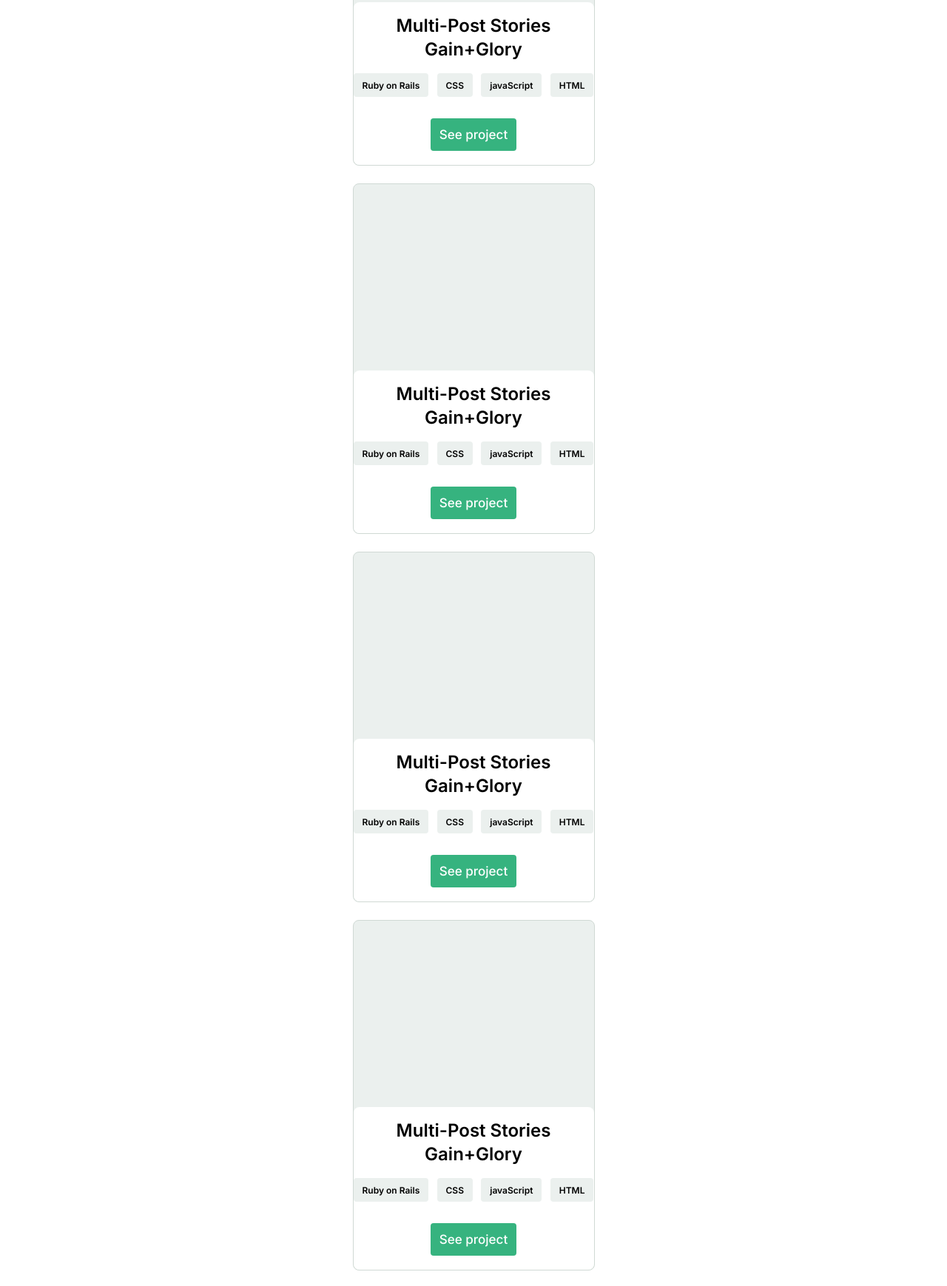
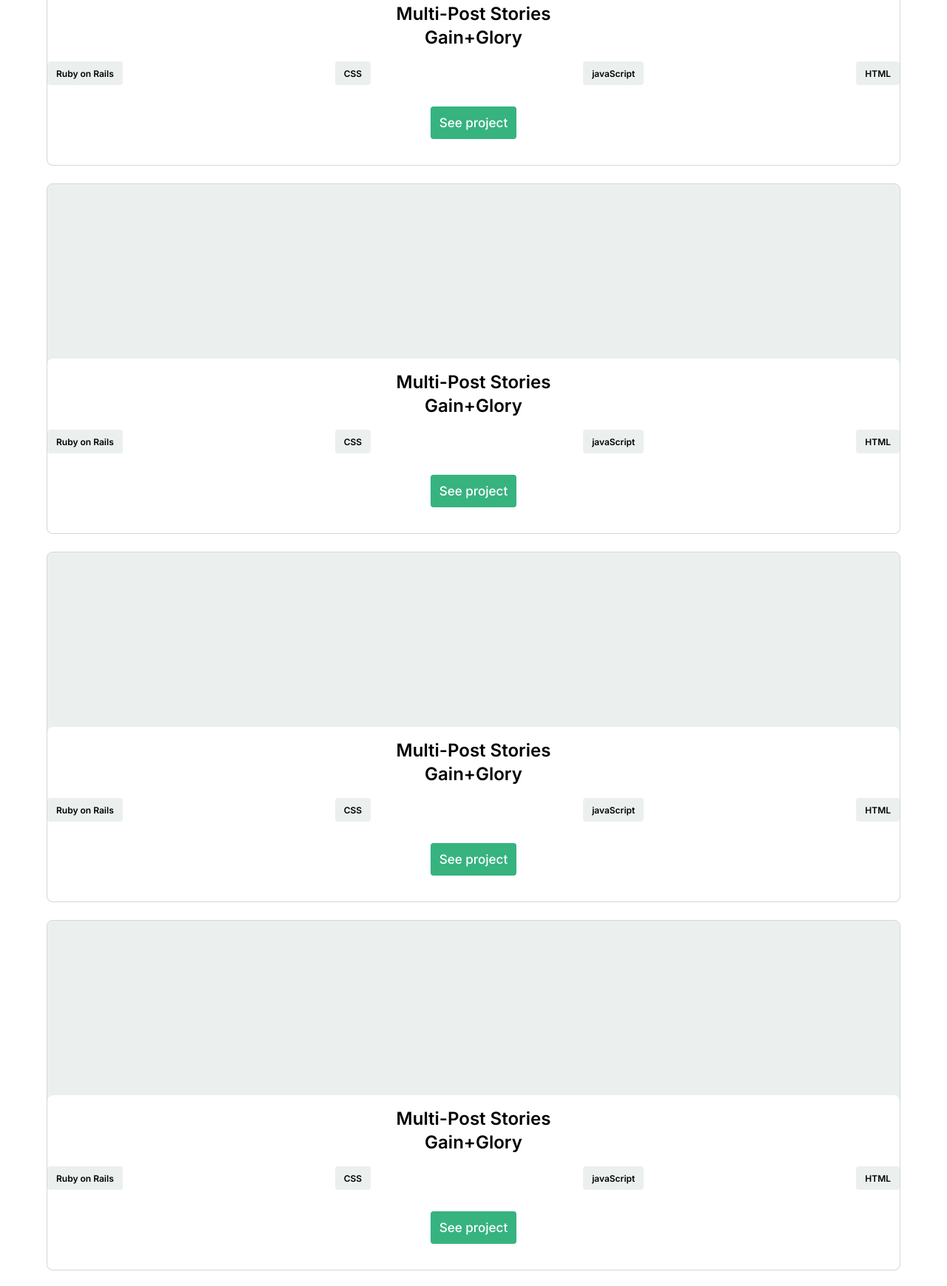
Before and after one commit to IsmaelMastronardi/Portfolio, a website: page index.html in a window 1280 px wide. Shown: the part 2091-3830 px from the top of the page at 74% size. Drawn offline with Linux system fonts and the light colour scheme.

Commit message:
remove div from index.html - change styles of project section to flex in works.css

```diff
--- a/index.html
+++ b/index.html
@@ -68,6 +68,9 @@
             <div>
                 <img src="assets/images/WorksSection/Indicator.png" class="indicatorIcon">
             </div>
+            <!--
+                artilces have background instead of image beacuse the template has no images
+            -->
             <article class="project">
                 <div class="projectPicture">
                     <img>
@@ -76,34 +79,33 @@
                     <h3 class="projectTitle">
                         Multi-Post Stories <br/>Gain+Glory
                     </h3>
-                    <div class="greyProjectButtons">
-                        <div>
+                    <ul class="greyProjectButtons">
+                        <il class="projectListItems">
                             <button class="projectButton">
                                 Ruby on Rails
                             </button>
-                        </div>
-                        <div>
+                        </il>
+                        <il class="projectListItems"></il>
                             <button class="projectButton">
                                 CSS
                             </button>
-                        </div>
-                        <div>
+                        </il>
+                        <il class="projectListItems"></il>
                             <button class="projectButton">
                                 javaScript
                             </button>
-                        </div>
-                        <div>
+                        </il>
+                        <il class="projectListItems"></il>
                             <button class="projectButton">
                                 HTML
                             </button>
-                        </div>
-                    </div>
+                        </il>
+                    </ul>
                     <div class="greenProjectButton">
                     <button class="LinkButton">
                         See project
                     </button>
                     </div>
-
                 </div>
             </article>
             <article class="project">
@@ -114,34 +116,33 @@
                     <h3 class="projectTitle">
                         Multi-Post Stories <br/>Gain+Glory
                     </h3>
-                    <div class="greyProjectButtons">
-                        <div>
+                    <ul class="greyProjectButtons">
+                        <il class="projectListItems">
                             <button class="projectButton">
                                 Ruby on Rails
                             </button>
-                        </div>
-                        <div>
+                        </il>
+                        <il class="projectListItems"></il>
                             <button class="projectButton">
                                 CSS
                             </button>
-                        </div>
-                        <div>
+                        </il>
+                        <il class="projectListItems"></il>
                             <button class="projectButton">
                                 javaScript
                             </button>
-                        </div>
-                        <div>
+                        </il>
+                        <il class="projectListItems"></il>
                             <button class="projectButton">
                                 HTML
                             </button>
-                        </div>
-                    </div>
+                        </il>
+                    </ul>
                     <div class="greenProjectButton">
                     <button class="LinkButton">
                         See project
                     </button>
                     </div>
-
                 </div>
             </article>
             <article class="project">
@@ -152,34 +153,33 @@
                     <h3 class="projectTitle">
                         Multi-Post Stories <br/>Gain+Glory
                     </h3>
-                    <div class="greyProjectButtons">
-                        <div>
+                    <ul class="greyProjectButtons">
+                        <il class="projectListItems">
                             <button class="projectButton">
                                 Ruby on Rails
                             </button>
-                        </div>
-                        <div>
+                        </il>
+                        <il class="projectListItems"></il>
                             <button class="projectButton">
                                 CSS
                             </button>
-                        </div>
-                        <div>
+                        </il>
+                        <il class="projectListItems"></il>
                             <button class="projectButton">
                                 javaScript
                             </button>
-                        </div>
-                        <div>
+                        </il>
+                        <il class="projectListItems"></il>
                             <button class="projectButton">
                                 HTML
                             </button>
-                        </div>
-                    </div>
+                        </il>
+                    </ul>
                     <div class="greenProjectButton">
                     <button class="LinkButton">
                         See project
                     </button>
                     </div>
-
                 </div>
             </article>
             <article class="project">
@@ -190,34 +190,33 @@
                     <h3 class="projectTitle">
                         Multi-Post Stories <br/>Gain+Glory
                     </h3>
-                    <div class="greyProjectButtons">
-                        <div>
+                    <ul class="greyProjectButtons">
+                        <il class="projectListItems">
                             <button class="projectButton">
                                 Ruby on Rails
                             </button>
-                        </div>
-                        <div>
+                        </il>
+                        <il class="projectListItems"></il>
                             <button class="projectButton">
                                 CSS
                             </button>
-                        </div>
-                        <div>
+                        </il>
+                        <il class="projectListItems"></il>
                             <button class="projectButton">
                                 javaScript
                             </button>
-                        </div>
-                        <div>
+                        </il>
+                        <il class="projectListItems"></il>
                             <button class="projectButton">
                                 HTML
                             </button>
-                        </div>
-                    </div>
+                        </il>
+                    </ul>
                     <div class="greenProjectButton">
                     <button class="LinkButton">
                         See project
                     </button>
                     </div>
-
                 </div>
             </article>
             <article class="project">
@@ -228,34 +227,33 @@
                     <h3 class="projectTitle">
                         Multi-Post Stories <br/>Gain+Glory
                     </h3>
-                    <div class="greyProjectButtons">
-                        <div>
+                    <ul class="greyProjectButtons">
+                        <il class="projectListItems">
                             <button class="projectButton">
                                 Ruby on Rails
                             </button>
-                        </div>
-                        <div>
+                        </il>
+                        <il class="projectListItems"></il>
                             <button class="projectButton">
                                 CSS
                             </button>
-                        </div>
-                        <div>
+                        </il>
+                        <il class="projectListItems"></il>
                             <button class="projectButton">
                                 javaScript
                             </button>
-                        </div>
-                        <div>
+                        </il>
+                        <il class="projectListItems"></il>
                             <button class="projectButton">
                                 HTML
                             </button>
-                        </div>
-                    </div>
+                        </il>
+                    </ul>
                     <div class="greenProjectButton">
                     <button class="LinkButton">
                         See project
                     </button>
                     </div>
-
                 </div>
             </article>
             <article class="project">
@@ -266,34 +264,33 @@
                     <h3 class="projectTitle">
                         Multi-Post Stories <br/>Gain+Glory
                     </h3>
-                    <div class="greyProjectButtons">
-                        <div>
+                    <ul class="greyProjectButtons">
+                        <il class="projectListItems">
                             <button class="projectButton">
                                 Ruby on Rails
                             </button>
-                        </div>
-                        <div>
+                        </il>
+                        <il class="projectListItems"></il>
                             <button class="projectButton">
                                 CSS
                             </button>
-                        </div>
-                        <div>
+                        </il>
+                        <il class="projectListItems"></il>
                             <button class="projectButton">
                                 javaScript
                             </button>
-                        </div>
-                        <div>
+                        </il>
+                        <il class="projectListItems"></il>
                             <button class="projectButton">
                                 HTML
                             </button>
-                        </div>
-                    </div>
+                        </il>
+                    </ul>
                     <div class="greenProjectButton">
                     <button class="LinkButton">
                         See project
                     </button>
                     </div>
-
                 </div>
             </article>
         </section>
--- a/works.css
+++ b/works.css
@@ -1,6 +1,7 @@
 .worksSection {
   display: grid;
-  grid-template-rows: 97px 38px 474px 474px 474px 474px 474px 474px;
+  width: 100%;
+  grid-template-rows: 97px 38px repeat(6, 474px);
   text-align: center;
   justify-items: center;
   gap: 24px;
@@ -20,10 +21,9 @@ h2 {
 }
 
 .project {
-  display: grid;
-  grid-template-rows: 252px 220px;
-  width: 325px;
-  height: 472px;
+  width: 90%;
+  display: flex;
+  flex-direction: column;
   border-style: solid;
   border-radius: 8px;
   border-width: 1px;
@@ -31,9 +31,15 @@ h2 {
   border-color: rgba(208, 217, 212, 1);
 }
 
+.projectPicture {
+  flex: 1;
+  background-color: rgba(235, 240, 238, 1);
+  border-radius: 8px;
+}
+
 .projectInfo {
+  flex: 1;
   background-color: white;
-  display: block;
   border-radius: 8px;
 }
 
@@ -47,10 +53,10 @@ h2 {
 }
 
 .greyProjectButtons {
-  display: grid;
-  grid-template-columns: auto auto auto auto;
+  display: flex;
   justify-content: space-between;
   margin-bottom: 29px;
+  padding: 0;
 }
 
 .LinkButton,
```
